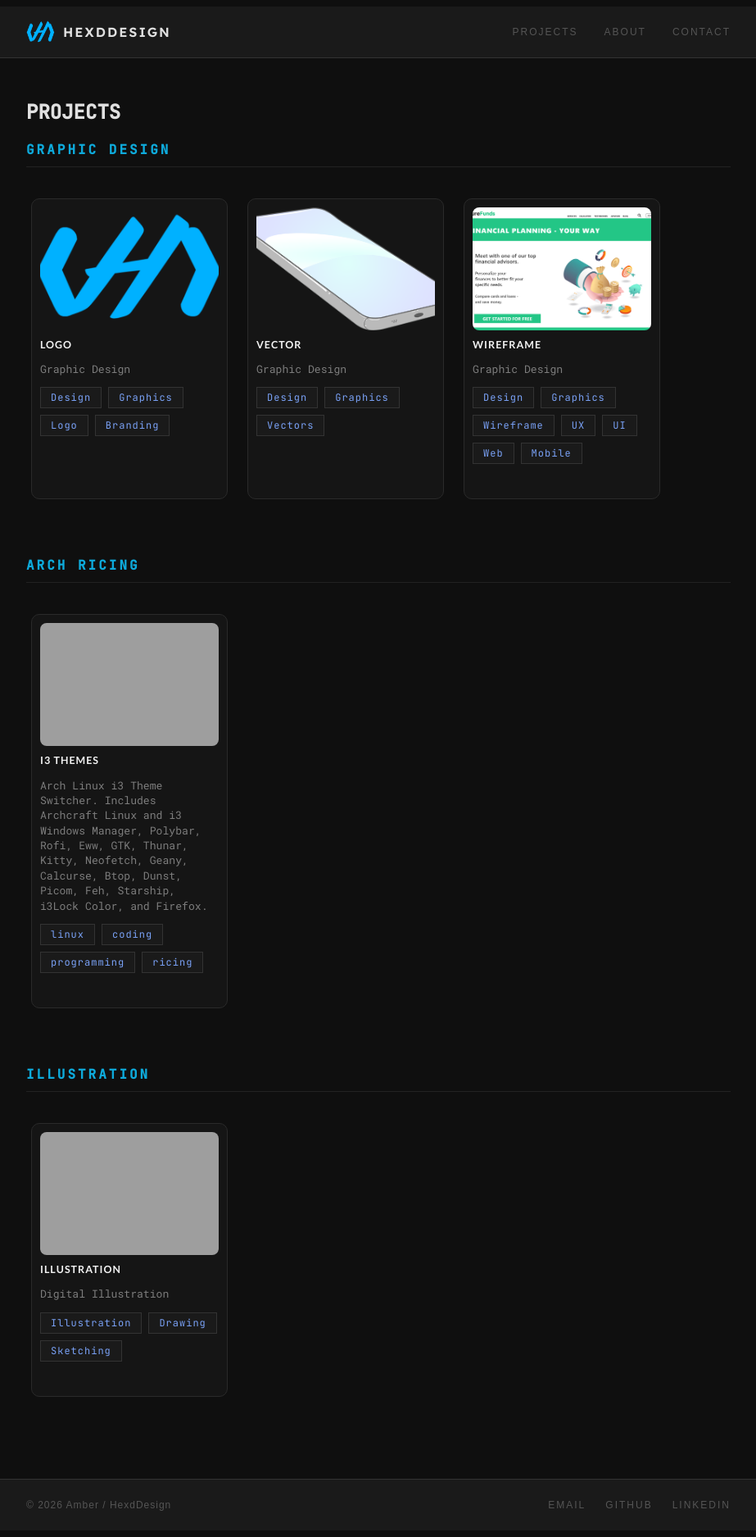
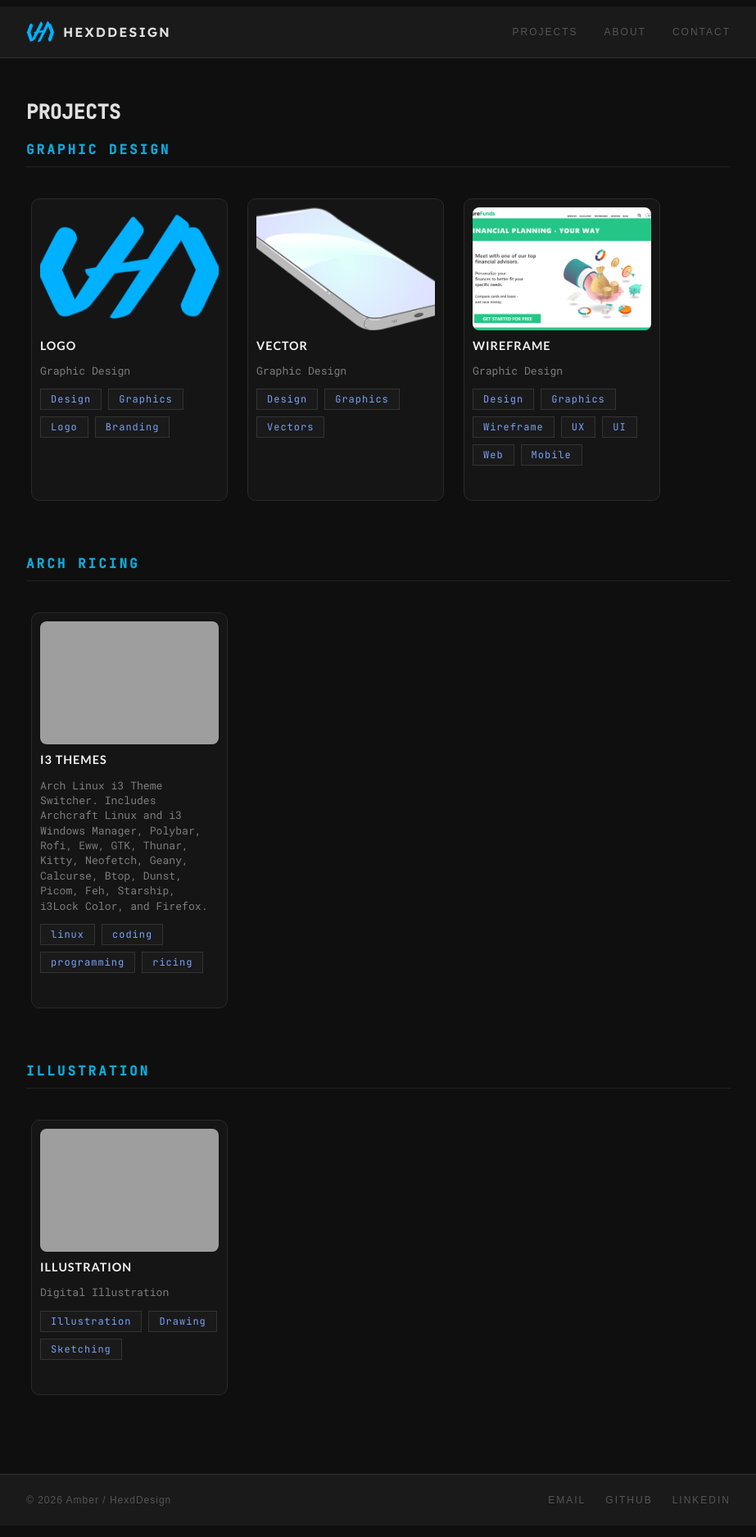
Before and after one commit to HexdDesign/hexddesign.github.io, a Jekyll site: the page built from projects.markdown, in a window 1280 px wide. Shown: the whole page at 82% size, without its empty margins (178-1101 px from the left). Built offline with Jekyll 4.4.1, drawn with Linux system fonts in a browser that asks for light colours; some web fonts are replaced; grey boxes are pictures that could not be loaded.

Commit message:
Update padding and font size in main.scss
Adjusted padding and font size in various sections.

```diff
--- a/assets/main.scss
+++ b/assets/main.scss
@@ -61,6 +61,7 @@ a:hover { color: #fff !important; }
   text-align: center;
   padding: 110px 20px 90px;
   align-items: center;
+
 // ─── Hero Title ──────────────────────────────────────────────────────────────────
   h1 {
     font-family: 'JetBrains Mono', monospace;
@@ -261,7 +262,7 @@ h1.post-title, h1.post-header {
   overflow-x: auto;
   overflow-y: visible;
   gap: 24px;
-  padding: 14px 6px 22px;
+  padding: 14px 6px 18px;
   margin: 1.5rem 0 3rem;
   scroll-snap-type: x mandatory;
 }
@@ -368,7 +369,7 @@ h1.post-title, h1.post-header {
   font-weight: 600;
   text-transform: uppercase;
   letter-spacing: 1px;
-  font-size: .78rem;
+  font-size: .9rem;
   margin: 10px 0 4px;
   color: #f3f3f3;
 }
```
